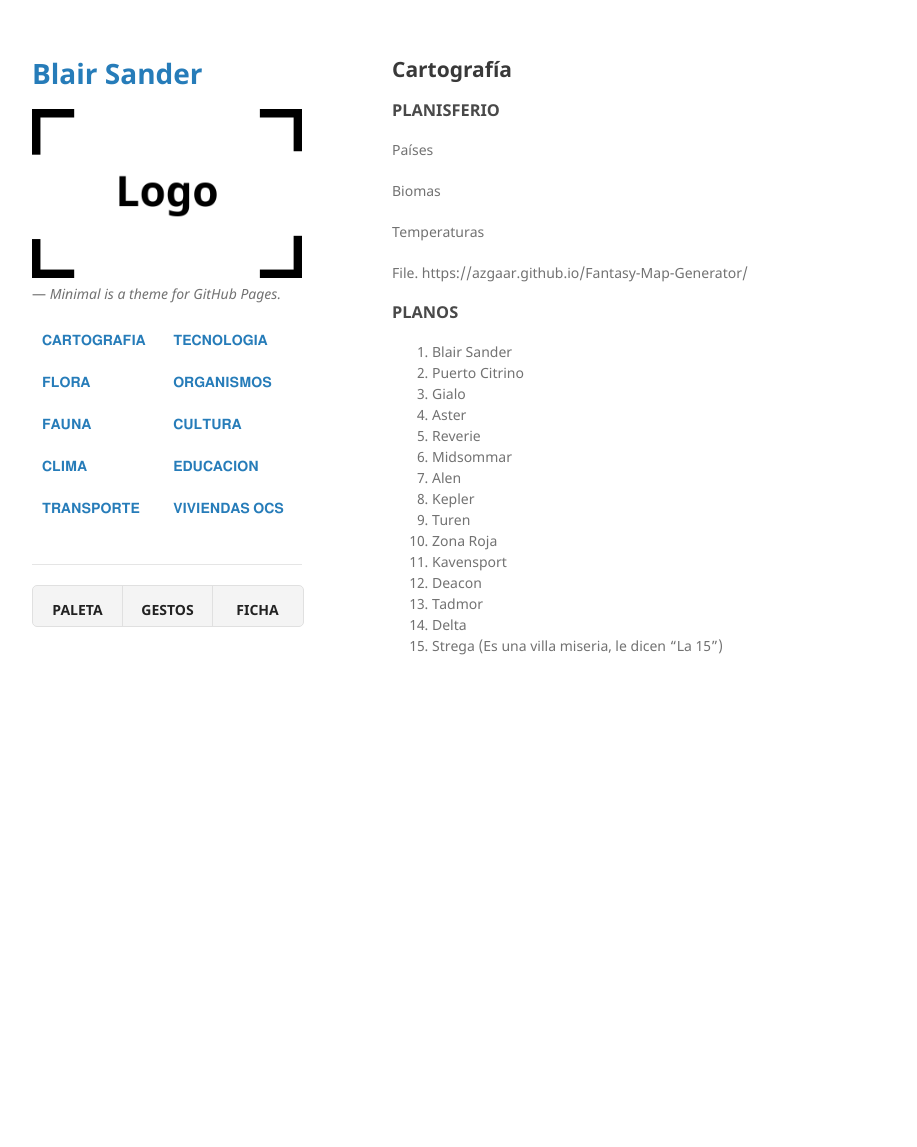
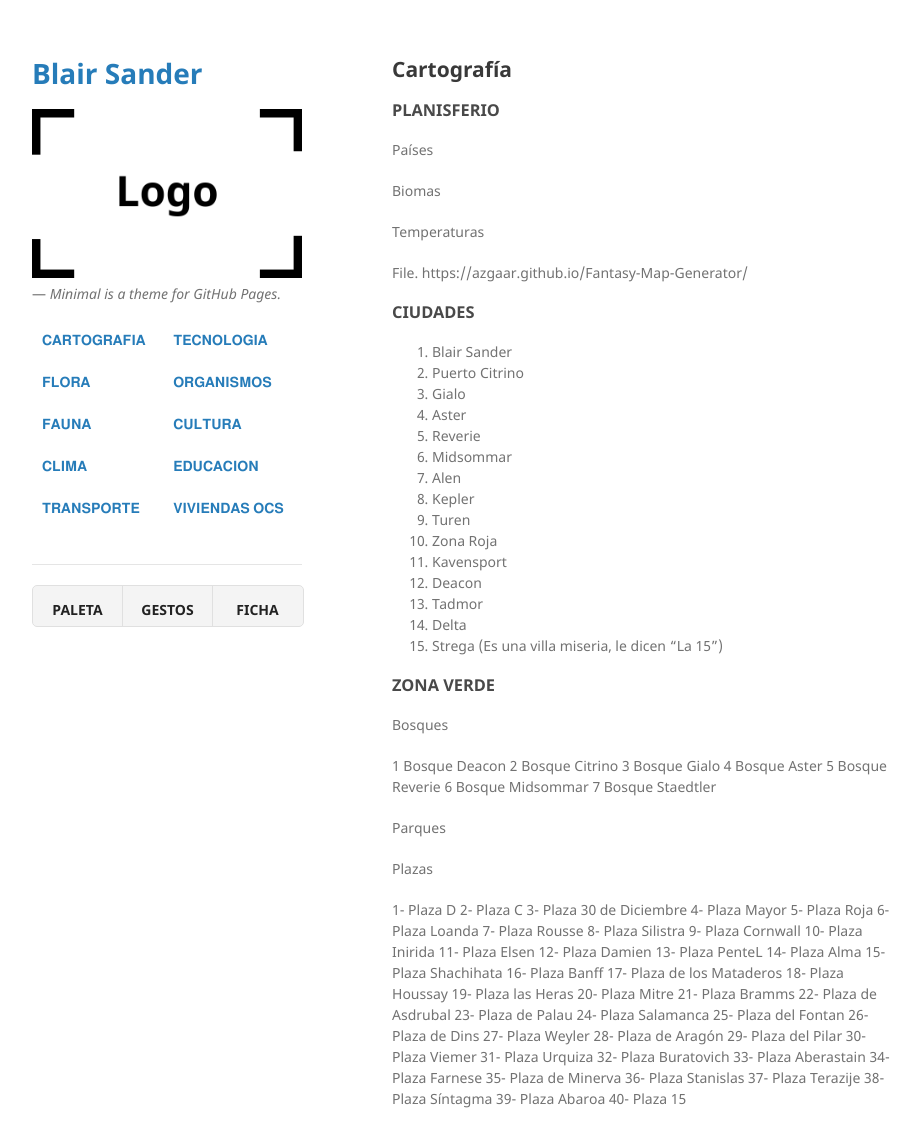
Before and after one commit to BlairSander/ciudad, a Jekyll site: the page built from cartografia.md, in a window 1280 px wide and 1179 px high. Shown: the top 1147 px of the window, without its empty margins (178-1095 px from the left). Built offline with Jekyll 4.4.1, drawn with Linux system fonts in a browser that asks for light colours.

Commit message:
Update cartografia.md

```diff
--- a/cartografia.md
+++ b/cartografia.md
@@ -15,7 +15,7 @@ Temperaturas
 File.
 https://azgaar.github.io/Fantasy-Map-Generator/
 
-<h3>PLANOS</h3>
+<h3>CIUDADES</h3>
 
 1. Blair Sander
 1. Puerto Citrino
@@ -33,3 +33,60 @@ https://azgaar.github.io/Fantasy-Map-Generator/
 1. Delta
 1. Strega (Es una villa miseria,
 le dicen "La 15")
+
+<h3>ZONA VERDE</h3>
+
+Bosques
+
+1 Bosque Deacon
+2 Bosque Citrino
+3 Bosque Gialo
+4 Bosque Aster
+5 Bosque Reverie
+6 Bosque Midsommar
+7 Bosque Staedtler
+
+Parques
+
+Plazas
+
+1- Plaza D
+2- Plaza C
+3- Plaza 30 de Diciembre
+4- Plaza Mayor
+5- Plaza Roja
+6- Plaza Loanda
+7- Plaza Rousse
+8- Plaza Silistra
+9- Plaza Cornwall
+10- Plaza Inirida
+11- Plaza Elsen
+12- Plaza Damien
+13- Plaza PenteL
+14- Plaza Alma
+15- Plaza Shachihata
+16- Plaza Banff
+17- Plaza de los Mataderos
+18- Plaza Houssay
+19- Plaza las Heras
+20- Plaza Mitre
+21- Plaza Bramms
+22- Plaza de Asdrubal
+23- Plaza de Palau
+24- Plaza Salamanca
+25- Plaza del Fontan
+26- Plaza de Dins
+27- Plaza Weyler
+28- Plaza de Aragón
+29- Plaza del Pilar
+30- Plaza Viemer
+31- Plaza Urquiza
+32- Plaza Buratovich
+33- Plaza Aberastain
+34- Plaza Farnese
+35- Plaza de Minerva
+36- Plaza Stanislas
+37- Plaza Terazije
+38- Plaza Síntagma
+39- Plaza Abaroa
+40- Plaza 15
```
